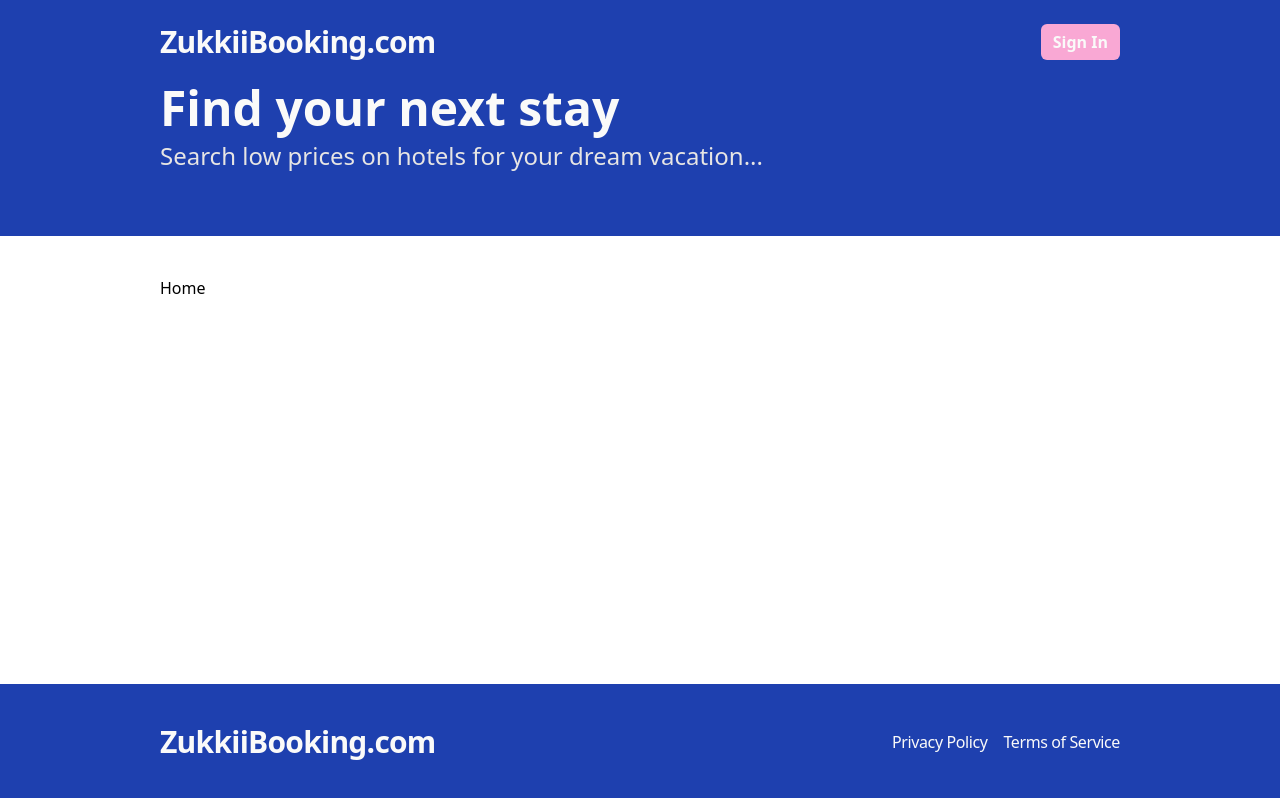
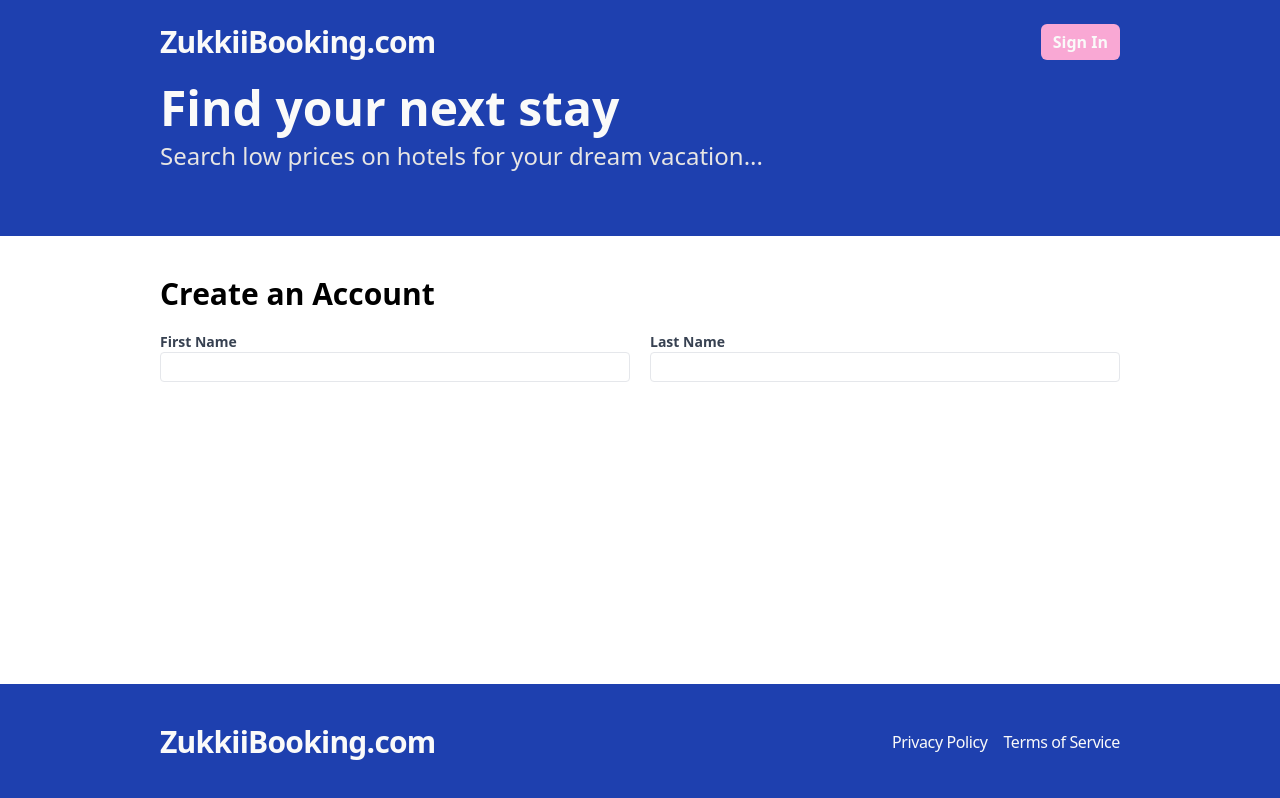
Before and after one commit to KaiIemsawat/hotelBooking, a React (Vite) app in the folder frontend/: page /register in a window 1280 px wide. Before the commit this address led to /. Built offline with nearby package versions, Linux system fonts and the light colour scheme.

Commit message:
register page (first and last name)

```diff
--- a/frontend/package.json
+++ b/frontend/package.json
@@ -12,6 +12,7 @@
   "dependencies": {
     "react": "^18.2.0",
     "react-dom": "^18.2.0",
+    "react-hook-form": "^7.51.3",
     "react-router-dom": "^6.22.3"
   },
   "devDependencies": {
--- a/frontend/src/App.tsx
+++ b/frontend/src/App.tsx
@@ -5,6 +5,7 @@
     Navigate,
 } from "react-router-dom";
 import Layout from "./layout/Layout";
+import Register from "./pages/Register";
 
 function App() {
     return (
@@ -26,6 +27,14 @@
                         </Layout>
                     }
                 />
+                <Route
+                    path="/register"
+                    element={
+                        <Layout>
+                            <Register />
+                        </Layout>
+                    }
+                />
                 <Route path="*" element={<Navigate to="/" />} />
             </Routes>
         </Router>
--- /dev/null
+++ b/frontend/src/pages/Register.tsx
@@ -0,0 +1,42 @@
+import { useForm } from "react-hook-form";
+
+const Register = () => {
+    type RegisterFormData = {
+        firstName: string;
+        lastName: string;
+        email: string;
+        password: string;
+        confirmPassword: string;
+    };
+
+    const { register } = useForm<RegisterFormData>();
+
+    return (
+        <form className="flex flex-col gap-5">
+            <h2 className="text-3xl font-bold">Create an Account</h2>
+            <div className="flex flex-col md:flex-row gap-5">
+                <label className="text-gray-700 text-sm font-bold flex-1">
+                    First Name
+                    <input
+                        type="text"
+                        className="border rounded w-full py-1 px-2 font-normal"
+                        {...register("firstName", {
+                            required: "This field is required",
+                        })}
+                    />
+                </label>
+                <label className="text-gray-700 text-sm font-bold flex-1">
+                    Last Name
+                    <input
+                        type="text"
+                        className="border rounded w-full py-1 px-2 font-normal"
+                        {...register("lastName", {
+                            required: "This field is required",
+                        })}
+                    />
+                </label>
+            </div>
+        </form>
+    );
+};
+export default Register;
--- a/frontend/tailwind.config.js
+++ b/frontend/tailwind.config.js
@@ -4,7 +4,7 @@
     theme: {
         extend: {},
         container: {
-            padding: "10rem",
+            padding: { md: "10rem" },
         },
     },
     plugins: [],
```
Also changed, not shown: 1 other file (tests, documents, lock files or other folders).
